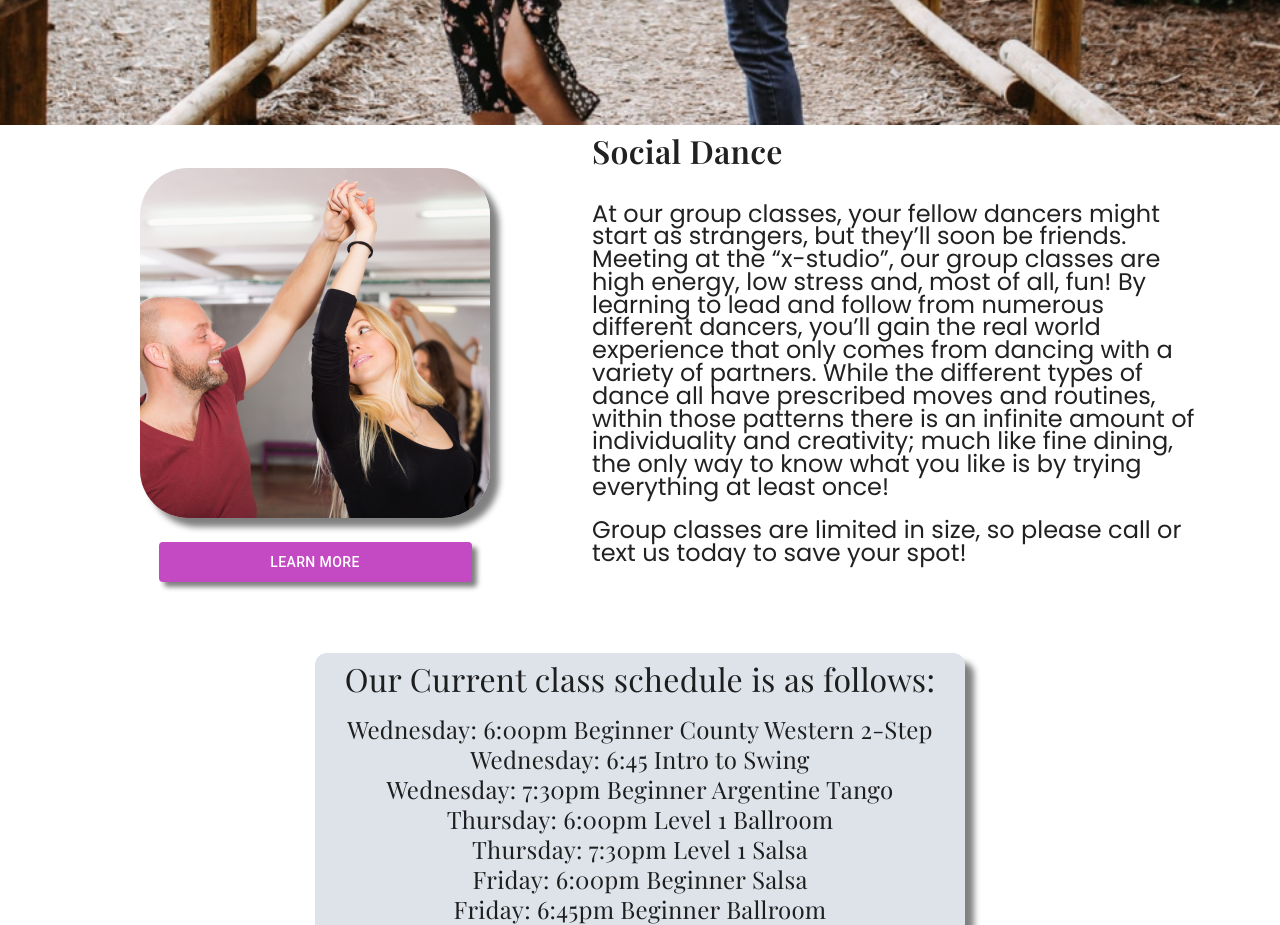
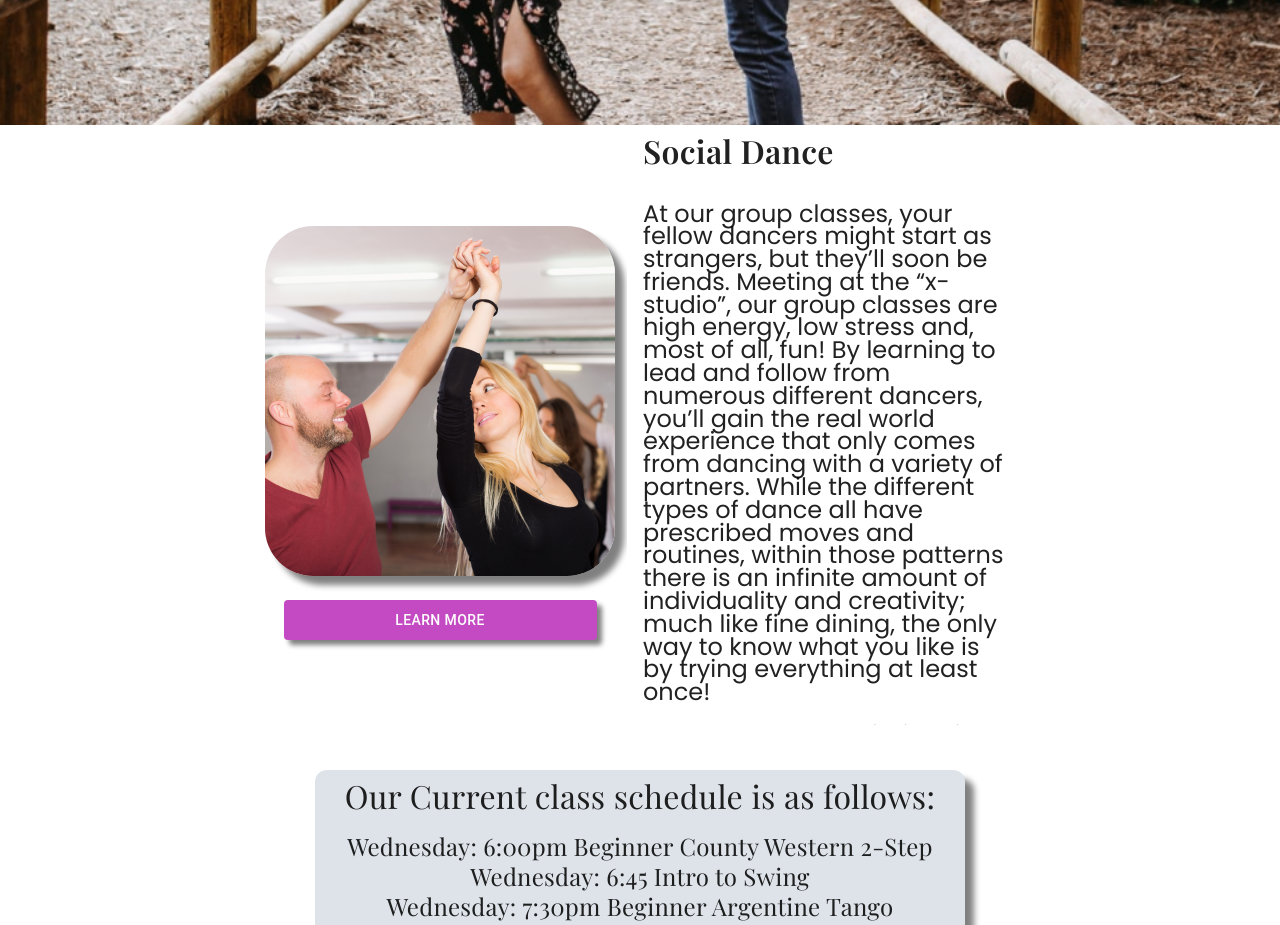
Before and after one commit to th2n10s4u/embd-website, a React (Create React App) app: page /Social-Dance in a window 1280 px wide. Shown: the part 820-1745 px from the top of the page. Built offline with nearby package versions, Linux system fonts and the light colour scheme.

Commit message:
updated TemplateCard.js
updated min/max height/width for mobile.

```diff
--- a/src/assets/components/MainComponents/Specialties.js
+++ b/src/assets/components/MainComponents/Specialties.js
@@ -15,6 +15,7 @@ export default function Specialties() {
           }}
         >
           <TemplateCard
+            sx={{ minWidth: "300px" }}
             img={LatinFeet}
             CardContentHeaderFirstLine="Our Specialties:"
             CardContentBodySentenceOne="At Evelyn Meinz Ballroom Dance we teach anything you can do with
--- a/src/assets/components/TemplateComponents/TemplateCard.js
+++ b/src/assets/components/TemplateComponents/TemplateCard.js
@@ -32,9 +32,11 @@ export default function TemplateCard(props) {
           elevation={0}
           sx={{
             alignItems: "center",
-            minWidth: "522px",
-            maxWidth: 400,
-            maxHeight: 600,
+            minWidth: "320px",
+            // maxWidth: 400,
+            maxWidth: { xs: "320px", sm: "320px", md: "400px" },
+            maxHeight: { xs: "100%", md: "80%", lg: 600 },
+            // maxHeight: 600,
             display: "flex",
             flexDirection: "column",
             justifyContent: "space-between",
@@ -95,8 +97,10 @@ export default function TemplateCard(props) {
           <Card
             elevation={0}
             sx={{
-              maxWidth: 650,
-              maxHeight: 550,
+              maxWidth: { xs: "320px", sm: "320px", md: "400px" },
+              maxHeight: { xs: "100%", md: "80%", lg: 600 },
+              // maxWidth: 650,
+              // maxHeight: 550,
 
               flexBasis: "50%",
               alignSelf: "center",
```
